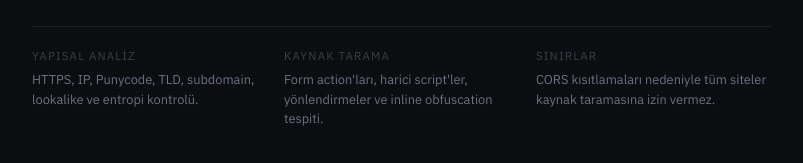
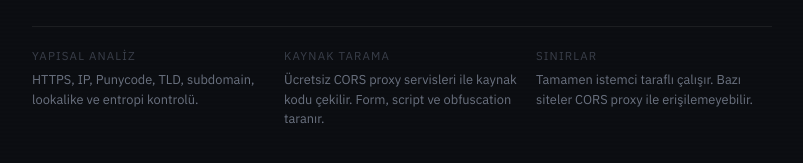
Before and after one commit to saintberat/siteclaritychecker, a plain HTML site: page index.html in a window 1280 px wide. Shown: the part 371-534 px from the top of the page, without its empty margins (238-1041 px from the left). Drawn offline with Linux system fonts and the light colour scheme.

Commit message:
Front-end polish

```diff
--- a/index.html
+++ b/index.html
@@ -93,11 +93,11 @@
     </div>
     <div class="footer-item">
       <div class="footer-item-title">Kaynak tarama</div>
-      <div class="footer-item-desc">Form action'ları, harici script'ler, yönlendirmeler ve inline obfuscation tespiti.</div>
+      <div class="footer-item-desc">Ücretsiz CORS proxy servisleri ile kaynak kodu çekilir. Form, script ve obfuscation taranır.</div>
     </div>
     <div class="footer-item">
       <div class="footer-item-title">Sınırlar</div>
-      <div class="footer-item-desc">CORS kısıtlamaları nedeniyle tüm siteler kaynak taramasına izin vermez.</div>
+      <div class="footer-item-desc">Tamamen istemci taraflı çalışır. Bazı siteler CORS proxy ile erişilemeyebilir.</div>
     </div>
   </div>
 </div>
```
